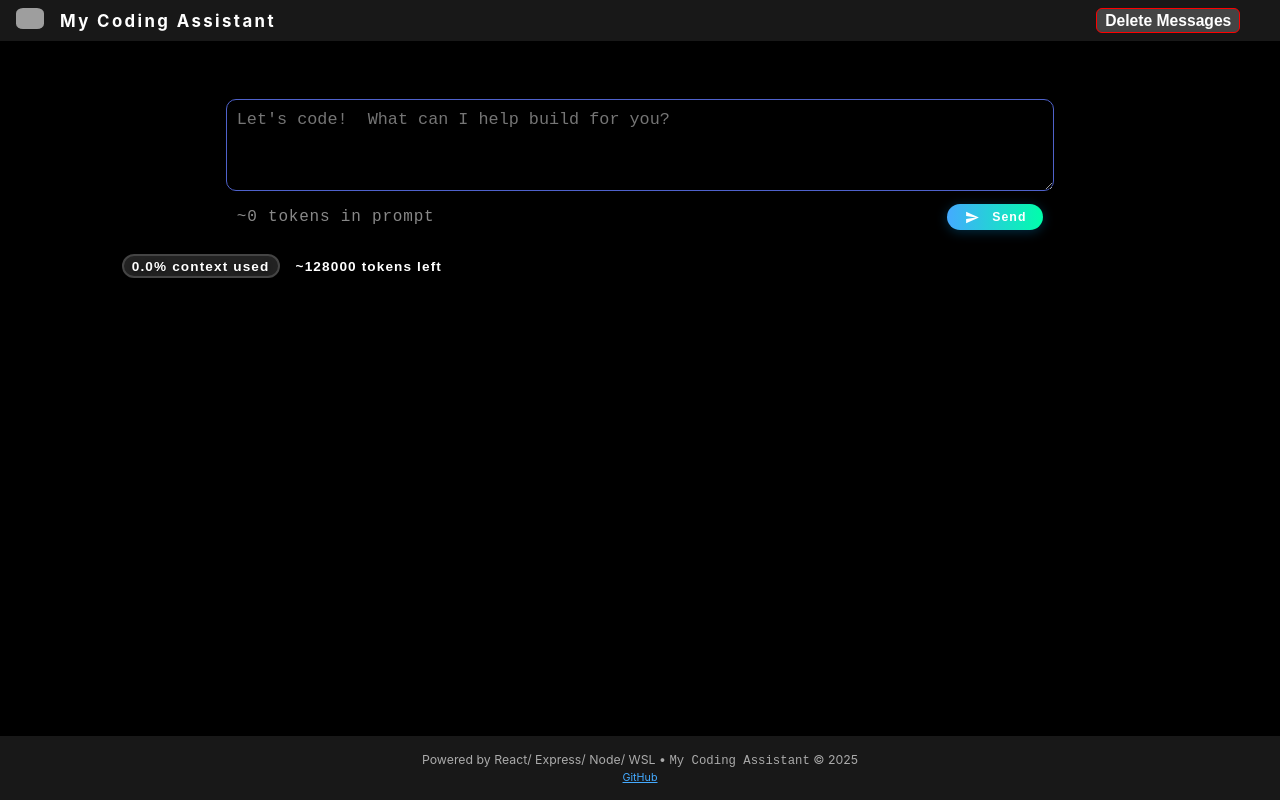
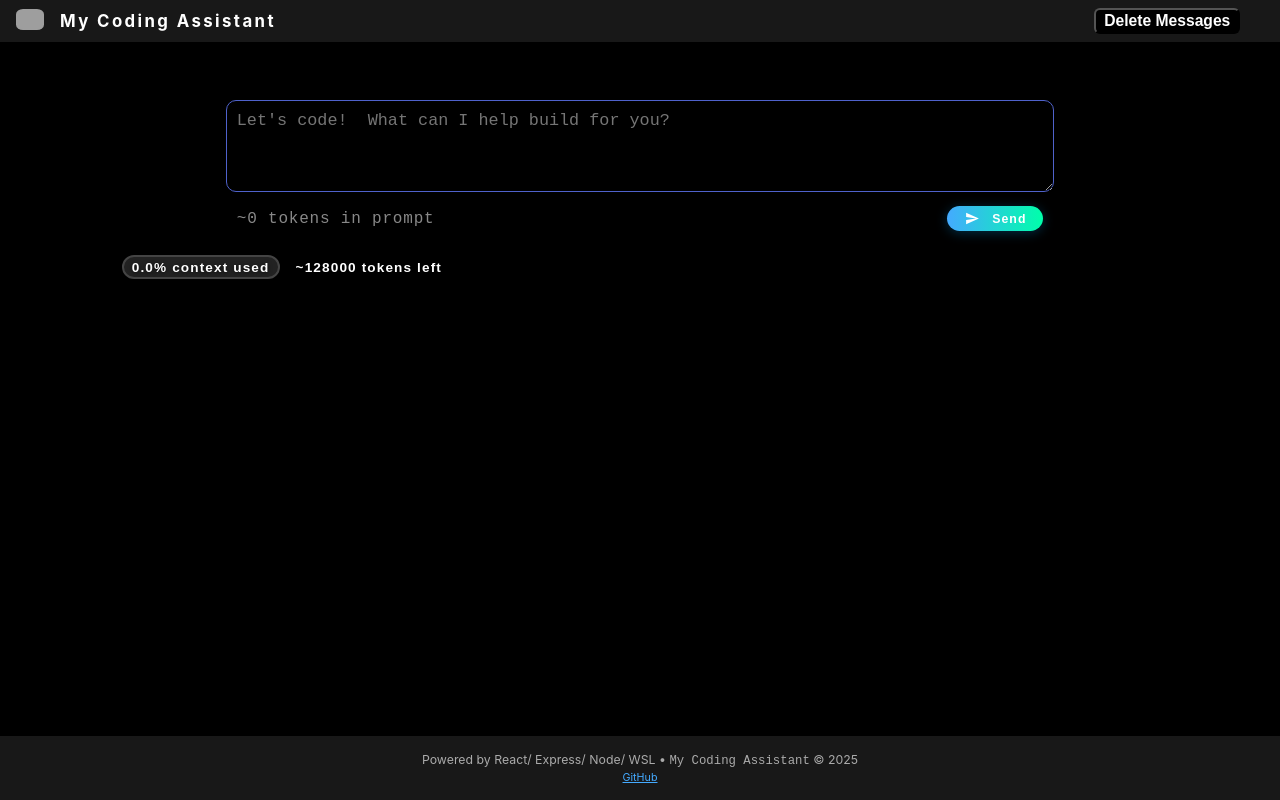
Before and after one commit to kevinnail/my-chatbot, a React (Create React App) app in the folder client/: page / in a window 1280 px wide. Built offline with nearby package versions, Linux system fonts and the light colour scheme; no server answers; grey boxes are pictures that could not be loaded.

Commit message:
color adjustments

```diff
--- a/client/src/App.js
+++ b/client/src/App.js
@@ -27,7 +27,6 @@ function CopyButton({ onClick }) {
         borderRadius: '6px',
         background: mouseDown ? '#111' : hover ? '#222' : '#444',
         color: '#fff',
-        border: '1px solid #444',
         cursor: 'pointer',
         zIndex: 2,
         transition: 'background 0.1s',
@@ -64,10 +63,9 @@ function DeleteMessagesButton({ userId }) {
         fontSize: '.7em',
         padding: '0.14em 0.49em',
         borderRadius: '6px',
-        background: mouseDown ? 'darkred' : hover ? 'red' : '#444',
+        background: mouseDown ? 'darkred' : hover ? 'red' : 'black',
         fontWeight: 'bold',
         color: '#fff',
-        border: '1px solid red',
         cursor: 'pointer',
         zIndex: 2,
         transition: 'background 0.1s',
@@ -179,8 +177,8 @@ export default function App() {
                 <div
                   style={{
                     alignSelf: isUser ? 'flex-end' : 'flex-start',
-                    background: isUser ? '#4f62cb' : isError ? '#4a1a1a' : '#1f33a7',
-                    color: '#ffffffe3',
+                    background: isUser ? '#4f62cb' : isError ? '#4a1a1a' : '#1f64a7',
+                    color: '#ffffffd3',
                     borderRadius: '10px',
                     padding: '.75rem 1.25rem',
                     maxWidth: '70%',
@@ -286,6 +284,11 @@ export default function App() {
                                   padding: '0.7em',
                                   background: '#181818',
                                   margin: 0,
+                                  border: '1px solid #444',
+                                  borderTopColor: '#aaa',
+                                  borderLeftColor: '#aaa',
+                                  borderRightColor: '#fff',
+                                  borderBottomColor: '#fff',
                                 }}
                               >
                                 {codeString}
```
